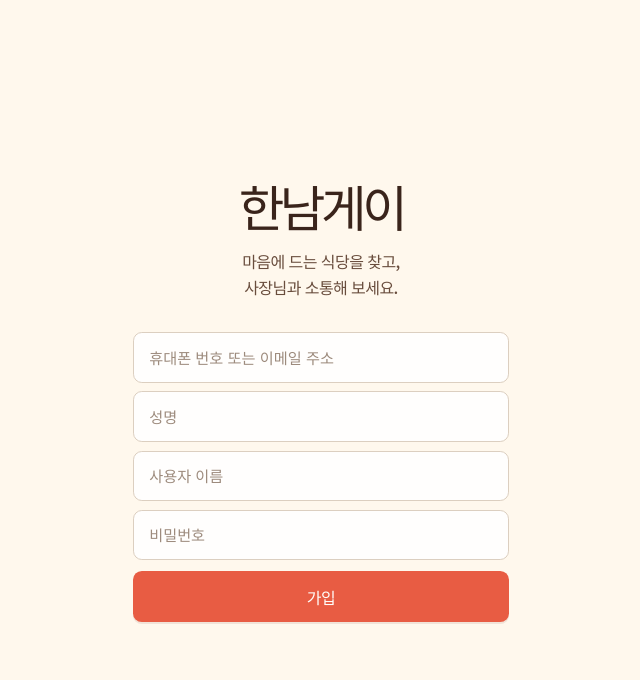
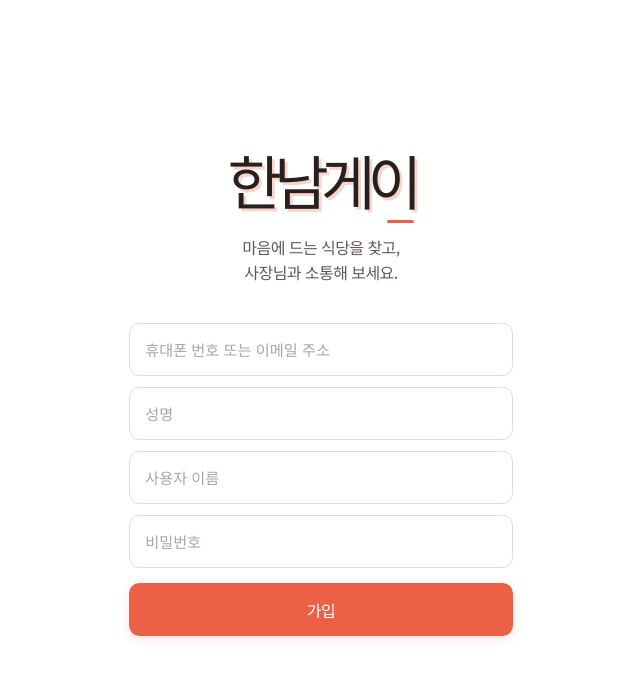
Before and after one commit to atreides0418/-, a plain HTML site: page dist/index.html in a window 1280 px wide. Shown: the whole page, without its empty margins (319-959 px from the left). Drawn offline with Linux system fonts and the light colour scheme; a web font is replaced by a local one.

Commit message:
Update Site source

```diff
--- a/dist/index.html
+++ b/dist/index.html
@@ -3,13 +3,13 @@
   <head>
     <meta charset="UTF-8" />
     <meta name="viewport" content="width=device-width, initial-scale=1.0" />
-    <meta name="theme-color" content="#fff8ed" />
+    <meta name="theme-color" content="#ffffff" />
     <meta name="description" content="한남게이 손님 회원가입" />
     <title>한남게이 | 회원가입</title>
     <link rel="preconnect" href="https://fonts.googleapis.com" />
     <link rel="preconnect" href="https://fonts.gstatic.com" crossorigin />
     <link
-      href="https://fonts.googleapis.com/css2?family=Noto+Sans+KR:wght@400;500;600;700;800&display=swap"
+      href="https://fonts.googleapis.com/css2?family=Hahmlet:wght@700;800&family=Noto+Sans+KR:wght@400;500;600;700;800&display=swap"
       rel="stylesheet"
     />
     <link rel="stylesheet" href="./styles.css" />
--- a/dist/styles.css
+++ b/dist/styles.css
@@ -1,6 +1,6 @@
 :root {
-  color: #3d291f;
-  background: #fff8ed;
+  color: #24201e;
+  background: #ffffff;
   font-family: "Noto Sans KR", "Malgun Gothic", sans-serif;
   font-synthesis: none;
 }
@@ -19,7 +19,7 @@ body {
 body {
   min-height: 100dvh;
   overflow-x: hidden;
-  background: #fff8ed;
+  background: #ffffff;
 }
 
 button,
@@ -31,39 +31,54 @@ input {
   display: grid;
   min-height: 100dvh;
   place-items: center;
-  padding: 3.5rem 1.5rem;
+  padding: 3.5rem 1.5rem 4rem;
 }
 
 .signup-panel {
-  width: min(100%, 23.5rem);
+  width: min(100%, 24rem);
 }
 
 .signup-header {
-  margin-bottom: 2rem;
+  margin-bottom: 2.3rem;
   text-align: center;
 }
 
 h1 {
+  position: relative;
+  display: inline-block;
   margin: 0;
-  color: #3a241b;
-  font-size: clamp(2.35rem, 11vw, 3.1rem);
+  color: #28201e;
+  font-family: "Hahmlet", "Noto Serif KR", serif;
+  font-size: clamp(2.85rem, 13vw, 3.7rem);
   font-weight: 800;
-  letter-spacing: -0.09em;
-  line-height: 1.12;
+  letter-spacing: -0.13em;
+  line-height: 1;
+  text-shadow: 0.17rem 0.18rem 0 #f7d5cb;
+}
+
+h1::after {
+  position: absolute;
+  right: 0.05rem;
+  bottom: -0.5rem;
+  width: 1.65rem;
+  height: 0.16rem;
+  content: "";
+  border-radius: 999px;
+  background: #ed6048;
 }
 
 .signup-header p {
-  margin: 0.95rem 0 0;
-  color: #694d3d;
+  margin: 1.25rem 0 0;
+  color: #615856;
   font-size: 1rem;
-  font-weight: 500;
+  font-weight: 400;
   letter-spacing: -0.035em;
   line-height: 1.6;
 }
 
 form {
   display: grid;
-  gap: 0.55rem;
+  gap: 0.65rem;
 }
 
 .form-field {
@@ -73,30 +88,30 @@ form {
 input,
 button {
   width: 100%;
-  min-height: 3.15rem;
-  border-radius: 0.55rem;
+  min-height: 3.35rem;
+  border-radius: 0.65rem;
 }
 
 input {
   display: block;
-  border: 1px solid #dccfc0;
+  border: 1px solid #dedbd9;
   outline: 0;
   padding: 0 0.95rem;
-  color: #3d291f;
-  background: #fffefd;
+  color: #292523;
+  background: #ffffff;
   font-size: 0.95rem;
   line-height: 1.3;
   transition: border-color 150ms ease, box-shadow 150ms ease;
 }
 
 input::placeholder {
-  color: #9d8b7d;
+  color: #aaa5a1;
   opacity: 1;
 }
 
 input:focus {
-  border-color: #b95840;
-  box-shadow: 0 0 0 3px rgb(185 88 64 / 14%);
+  border-color: #e55c45;
+  box-shadow: 0 0 0 3px rgb(229 92 69 / 12%);
 }
 
 input[aria-invalid="true"] {
@@ -118,12 +133,12 @@ input[aria-invalid="true"] {
 }
 
 button {
-  margin-top: 0.15rem;
+  margin-top: 0.25rem;
   cursor: pointer;
   border: 0;
-  color: #fffdf9;
-  background: #e85c43;
-  box-shadow: 0 2px 0 rgb(120 45 30 / 10%);
+  color: #ffffff;
+  background: #ed6048;
+  box-shadow: 0 0.2rem 0.6rem rgb(237 96 72 / 18%);
   font-size: 1rem;
   font-weight: 700;
   letter-spacing: -0.025em;
@@ -131,7 +146,7 @@ button {
 }
 
 button:hover {
-  background: #d94e38;
+  background: #de513a;
 }
 
 button:active {
```
